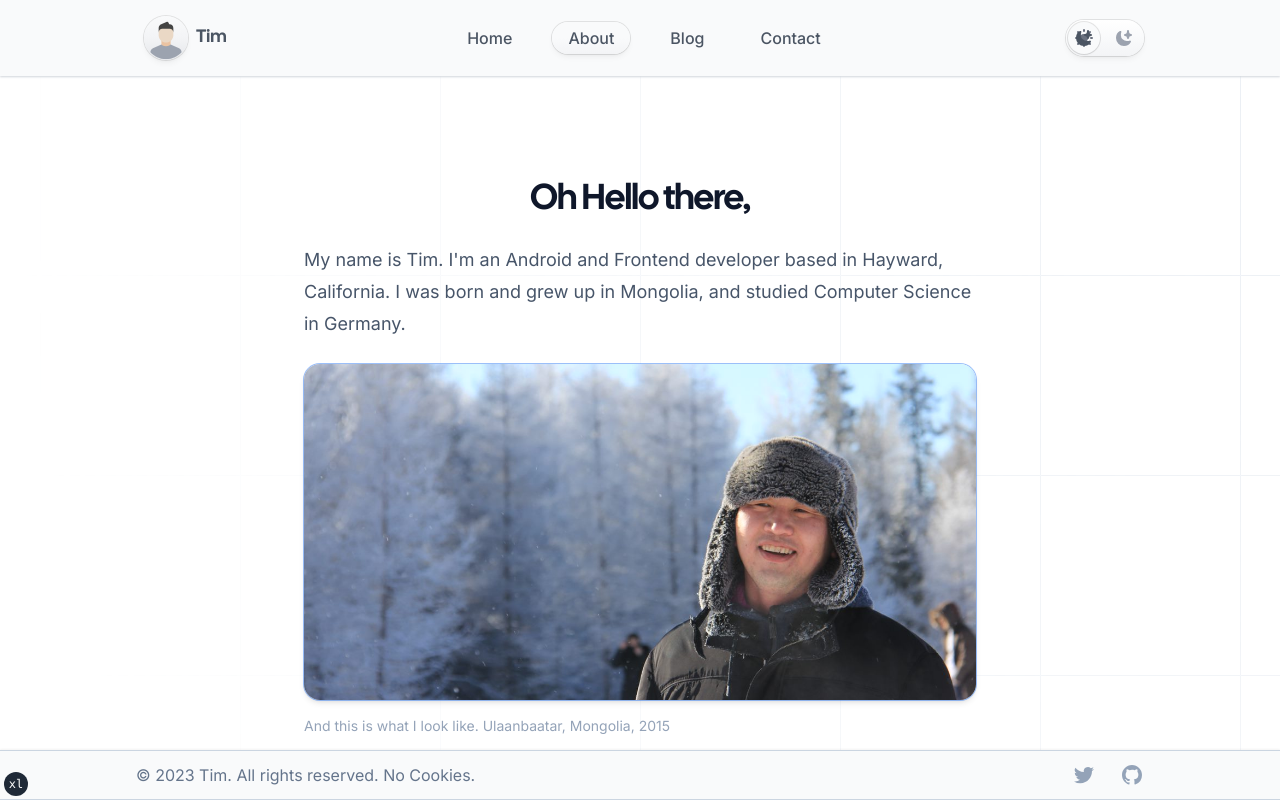
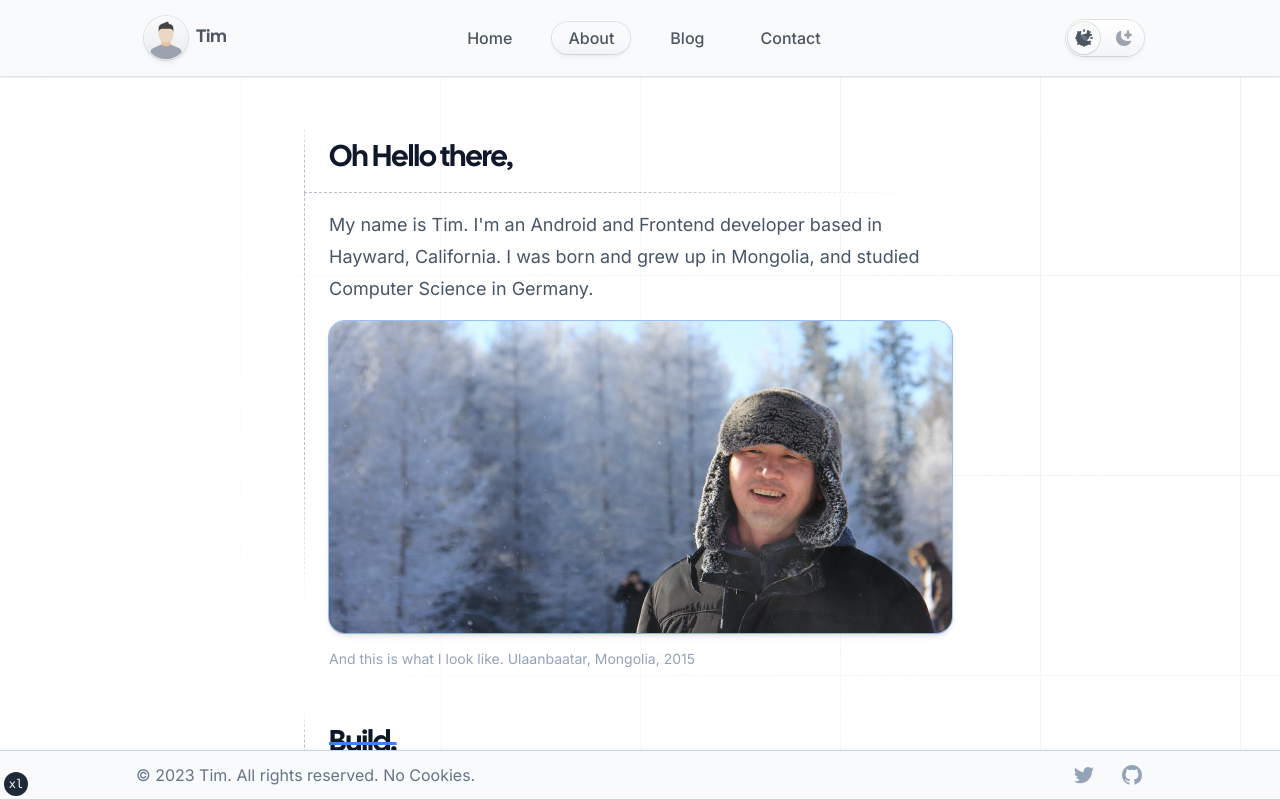
Before and after one commit to timtbdev/Portfolio, a Next.js app: page /about in a window 1280 px wide. Built offline with nearby package versions, Linux system fonts and the light colour scheme; no server answers.

Commit message:
fix: fixed about page

```diff
--- a/app/about/page.tsx
+++ b/app/about/page.tsx
@@ -1,4 +1,5 @@
 import { Metadata } from "next"
+import Image from "next/image"
 import { Decorator, Photo, Text, Title } from "@/components/blog"
 import { metaData } from "@/config/meta"
 import { absoluteUrl, constructOgImageUri } from "@/libs/utils"
@@ -42,63 +43,86 @@ export const metadata: Metadata = {
 const AboutPage = () => {
   return (
     <>
-      <div className="py-10 sm:py-14">
-        <div className="mx-auto max-w-7xl px-6 lg:px-8">
       <div className="mx-auto max-w-2xl">
-            <Title className="mb-4 text-start sm:mb-6 sm:text-center">
+        <div className="relative border-b border-l border-dashed border-slate-500/50 px-6 py-4">
+          <div className="absolute -bottom-1.5 left-0 h-2 w-full bg-gradient-to-r from-white/10 via-white/5 to-white to-90% dark:from-slate-800/10 dark:via-slate-800/5 dark:to-slate-800 dark:to-90%"></div>
+          <div className="absolute -left-1.5 bottom-0 h-full w-2 bg-gradient-to-t from-white/10 via-white/5 to-white dark:from-slate-800/10 dark:via-slate-800/5 dark:to-slate-800"></div>
+          <h1 className="font-calsans text-3xl tracking-tight text-slate-900 dark:text-slate-100">
             Oh Hello there,
-            </Title>
-            <Text className="mb-4 sm:mb-6">
-              My name is Tim. I&apos;m an Android and Frontend developer based
-              in Hayward, California. I was born and grew up in Mongolia, and
-              studied Computer Science in Germany.
-            </Text>
-            <Photo
-              image={MeImage}
-              description="Profile picture"
-              className="mx-auto text-center"
+          </h1>
+        </div>
+        <div className="relative border-l border-dashed border-slate-500/50 px-6 py-4">
+          <div className="absolute -left-1.5 bottom-0 h-full w-2 bg-gradient-to-b from-white/10 from-20% via-white/5 via-50% to-white to-80% dark:from-slate-800/10 dark:via-slate-800/5 dark:to-slate-800 dark:to-80%"></div>
+          <span className="mb-4 text-lg leading-8 text-slate-600 dark:text-slate-500">
+            My name is Tim. I&apos;m an Android and Frontend developer based in
+            Hayward, California. I was born and grew up in Mongolia, and studied
+            Computer Science in Germany.
+          </span>
+          <div className="lg:aspect-square ring-photo shadow-photo relative mx-auto mt-4 flex aspect-[16/9] rounded-2xl text-center shadow-md ring-1 sm:aspect-[2/1] lg:max-w-2xl">
+            <Image
+              src={MeImage}
+              alt="Profile picture"
+              fill={true}
+              priority={true}
+              className="absolute inset-0 h-full w-full rounded-2xl bg-gray-50 object-cover"
             />
+          </div>
           <figcaption className="my-4 text-sm text-slate-400 dark:text-slate-500 sm:mb-6">
             And this is what I look like. Ulaanbaatar, Mongolia, 2015
           </figcaption>
-            <Title className="mb-4 sm:mb-6">
-              <Decorator>Build.</Decorator>
-            </Title>
-            <Text className="mb-4 sm:mb-6">
-              I started learning Android and Frontend development in 2017. I
-              have been launched 2 mobile and 2 web apps, open-sourced them on
-              GitHub. I enjoy making fun and smooth UI&apos;s with modern tools
-              like Jetpack Compose, Next.js and Tailwind Css.
-            </Text>
-            <Text>
-              Currently, I&apos;ve been working on personal projects to improve
-              my skills.
-            </Text>
-            <Text className="mb-4 sm:mb-6">
-              Outside of Android, I&apos;m a passionate runner, husband, and
-              dad.
-            </Text>
-            <Photo
-              image={FamilyImage}
-              description="Wedding picture"
-              className="mx-auto text-center"
+        </div>
+        <div className="relative border-b border-l border-dashed border-slate-500/50 px-6 py-4">
+          <div className="absolute -bottom-1.5 left-0 h-2 w-full bg-gradient-to-r from-white/10 via-white/5 to-white to-90% dark:from-slate-800/10 dark:via-slate-800/5 dark:to-slate-800 dark:to-90%"></div>
+          <div className="absolute -left-1.5 bottom-0 h-full w-2 bg-gradient-to-t from-white/10 via-white/5 to-white dark:from-slate-800/10 dark:via-slate-800/5 dark:to-slate-800"></div>
+          <h1 className="font-calsans text-3xl tracking-tight text-slate-900 line-through decoration-blue-500 dark:text-slate-100 dark:decoration-sky-500">
+            Build.
+          </h1>
+        </div>
+        <div className="relative border-l border-dashed border-slate-500/50 px-6 py-4">
+          <div className="absolute -left-1.5 bottom-0 h-full w-2 bg-gradient-to-b from-white/10 from-20% via-white/5 via-50% to-white to-80% dark:from-slate-800/10 dark:via-slate-800/5 dark:to-slate-800 dark:to-80%"></div>
+          <span className="mb-4 block text-lg leading-8 text-slate-600 dark:text-slate-500">
+            I started learning Android and Frontend development in 2017. I have
+            been launched 2 mobile and 2 web apps, open-sourced them on GitHub.
+            I enjoy making fun and smooth UI&apos;s with modern tools like
+            Jetpack Compose, Next.js and Tailwind Css.
+          </span>
+          <span className="mb-4 block text-lg leading-8 text-slate-600 dark:text-slate-500">
+            Currently, I&apos;ve been working on personal projects to improve my
+            skills. Outside of Android, I&apos;m a passionate runner, husband,
+            and dad.
+          </span>
+          <div className="lg:aspect-square ring-photo shadow-photo relative mx-auto mt-4 flex aspect-[16/9] rounded-2xl text-center shadow-md ring-1 sm:aspect-[2/1] lg:max-w-2xl">
+            <Image
+              src={FamilyImage}
+              alt="Wedding photo"
+              fill={true}
+              priority={true}
+              className="absolute inset-0 h-full w-full rounded-2xl bg-gray-50 object-cover"
             />
+          </div>
           <figcaption className="my-4 text-sm text-slate-400 dark:text-slate-500 sm:mb-6">
             City hall wedding. Ulaanbaatar, Mongolia, 2023
           </figcaption>
-            <Title className="mb-4 sm:mb-6">
+        </div>
+        <div className="relative border-b border-l border-dashed border-slate-500/50 px-6 py-4">
+          <div className="absolute -bottom-1.5 left-0 h-2 w-full bg-gradient-to-r from-white/10 via-white/5 to-white to-90% dark:from-slate-800/10 dark:via-slate-800/5 dark:to-slate-800 dark:to-90%"></div>
+          <div className="absolute -left-1.5 bottom-0 h-full w-2 bg-gradient-to-t from-white/10 via-white/5 to-white dark:from-slate-800/10 dark:via-slate-800/5 dark:to-slate-800"></div>
+          <h1 className="font-calsans text-3xl tracking-tight text-slate-900 dark:text-slate-100">
             <span className="text-highlight-blue dark:text-highlight-sky text-slate-800 dark:text-slate-200">
               Connect.
             </span>
-            </Title>
-            <Text>Anyway, that&apos;s enough about me.</Text>
-            <Text className="mb-2 md:mb-4">
-              I&apos;m looking for an entry-level Android or Frontend
-              engineering role. If you think I might be a good fit for your
-              organization, shoot me an email at timtb.dev@gmail.com and
-              let&apos;s chat.
-            </Text>
+          </h1>
         </div>
+        <div className="relative border-l border-dashed border-slate-500/50 px-6 py-4">
+          <div className="absolute -left-1.5 bottom-0 h-full w-2 bg-gradient-to-b from-white/10 from-20% via-white/5 via-50% to-white to-80% dark:from-slate-800/10 dark:via-slate-800/5 dark:to-slate-800 dark:to-80%"></div>
+          <span className="mb-4 block text-lg leading-8 text-slate-600 dark:text-slate-500">
+            Anyway, that&apos;s enough about me.
+          </span>
+          <span className="mb-4 text-lg leading-8 text-slate-600 dark:text-slate-500">
+            I&apos;m looking for an entry-level Android or Frontend engineering
+            role. If you think I might be a good fit for your organization,
+            shoot me an email at timtb.dev@gmail.com and let&apos;s chat.
+          </span>
         </div>
       </div>
     </>
--- a/app/page.tsx
+++ b/app/page.tsx
@@ -1,5 +1,5 @@
 import Image from "next/image"
-import { Project } from "@/components"
+import { Project } from "@/components/"
 import { bio, projects } from "@/config/"
 
 const HomePage = () => {
--- a/components/base/Wrapper.tsx
+++ b/components/base/Wrapper.tsx
@@ -11,7 +11,7 @@ const Wrapper: FC<WrapperProps> = ({ children, className = "" }) => {
     <>
       <div
         className={cn(
-          "min-h-full bg-white font-sans antialiased selection:bg-blue-500/10 selection:text-blue-500 dark:bg-slate-800/90 dark:selection:bg-sky-500/10 dark:selection:text-sky-500",
+          "min-h-full bg-white font-sans antialiased selection:bg-blue-500/10 selection:text-blue-500 dark:bg-slate-800 dark:selection:bg-sky-500/10 dark:selection:text-sky-500",
           className
         )}
       >
--- a/components/index.ts
+++ b/components/index.ts
@@ -1,2 +1 @@
-"use client"
-export { default as Project } from "./Project"
+export { default as Project } from "./project/Project"
--- a/config/projects.tsx
+++ b/config/projects.tsx
@@ -50,7 +50,7 @@ export const projects: ProjectAttributes[] = [
       },
       {
         description: "Firebase Cloud Firestore, Firebase Cloud Functions",
-        title: "Backend & Design Tools",
+        title: "Backend",
       },
     ],
     screenshot: "/app-1/screen.png",
@@ -76,7 +76,7 @@ export const projects: ProjectAttributes[] = [
       },
       {
         description: "Firebase Cloud Firestore, Firebase Cloud Functions",
-        title: "Backend & Design Tools",
+        title: "Backend",
       },
     ],
     screenshot: "/app-2/screen.png",
```
Also changed, not shown: components/project/Project.tsx (renamed from components/Project.tsx, +7 -14 lines), components/project/index.ts (deleted, +0 -8 lines). Lines whose indentation alone changed are shown as unchanged.
